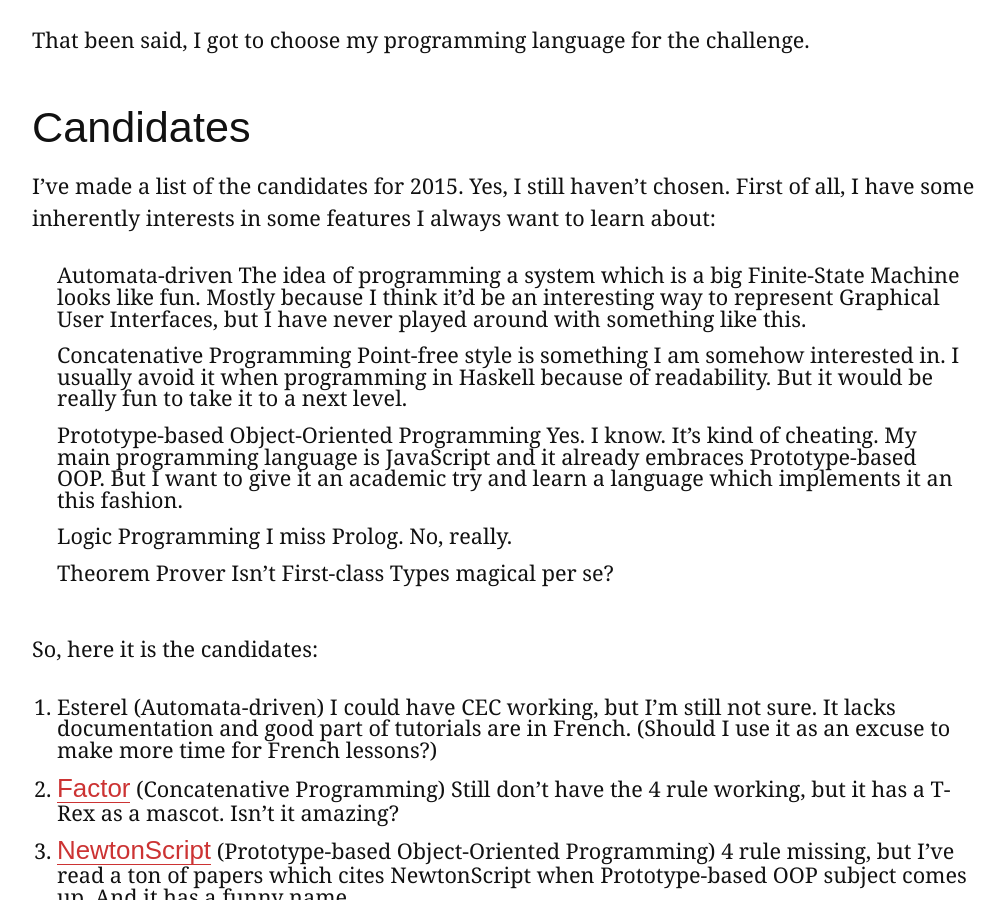
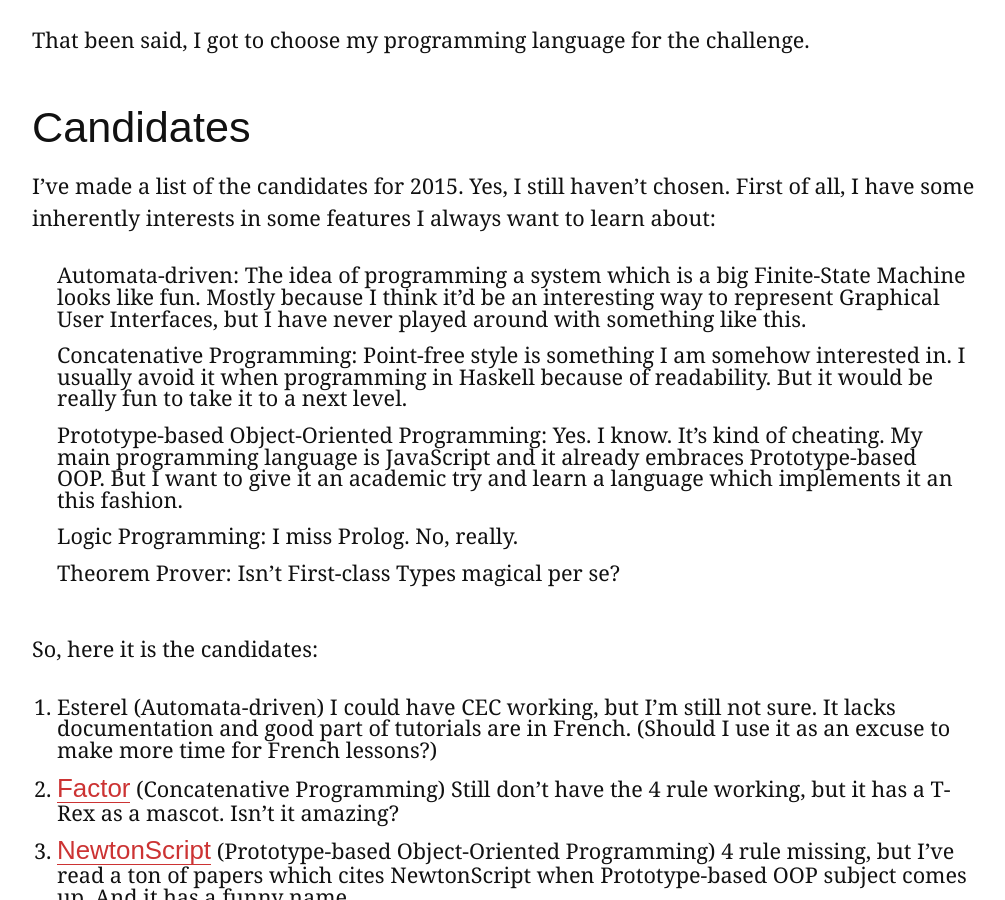
Before and after one commit to jhonnymoreira/jugoncalves.github.io, a Jekyll site: the page built from _posts/2014-01-16-proglang-challenge.md, in a window 1280 px wide and 900 px high, scrolled down 1671 px. Shown: the whole window, without its empty margins (128-1133 px from the left). Built offline with Jekyll 4.4.1, drawn with Linux system fonts in a browser that asks for light colours; some web fonts are replaced; comment, search, counter and statistics services are not loaded; some of the changed lines change nothing that is shown; some of the changed text lies outside the part shown.

Commit message:
fix some minor issues

```diff
--- a/_posts/2014-01-16-proglang-challenge.md
+++ b/_posts/2014-01-16-proglang-challenge.md
@@ -1,6 +1,6 @@
 ---
 layout: post
-title:  "Learning a proglang for fun : a one year-long challenge"
+title:  "Learning a proglang for fun: a one year-long challenge"
 date:   2015-01-16 22:29:45
 categories: proglang
 ---
@@ -33,15 +33,15 @@
 
 I've made a list of the candidates for 2015. Yes, I still haven't chosen. First of all, I have some inherently interests in some features I always want to learn about:
 
-- Automata-driven
+- Automata-driven:
 	The idea of programming a system which is a big Finite-State Machine looks like fun. Mostly because I think it'd be an interesting way to represent Graphical User Interfaces, but I have never played around with something like this.
-- Concatenative Programming
+- Concatenative Programming:
 	  Point-free style is something I am somehow interested in. I usually avoid it when programming in Haskell because of readability. But it would be really fun to take it to a next level.
-- Prototype-based Object-Oriented Programming
+- Prototype-based Object-Oriented Programming:
 	Yes. I know. It's kind of cheating. My main programming language is JavaScript and it already embraces Prototype-based OOP. But I want to give it an academic try and learn a language which implements it an this fashion.
-- Logic Programming
+- Logic Programming:
 	I miss Prolog. No, really.
-- Theorem Prover
+- Theorem Prover:
 	Isn't First-class Types magical per se?
 
 So, here it is the candidates:
```
